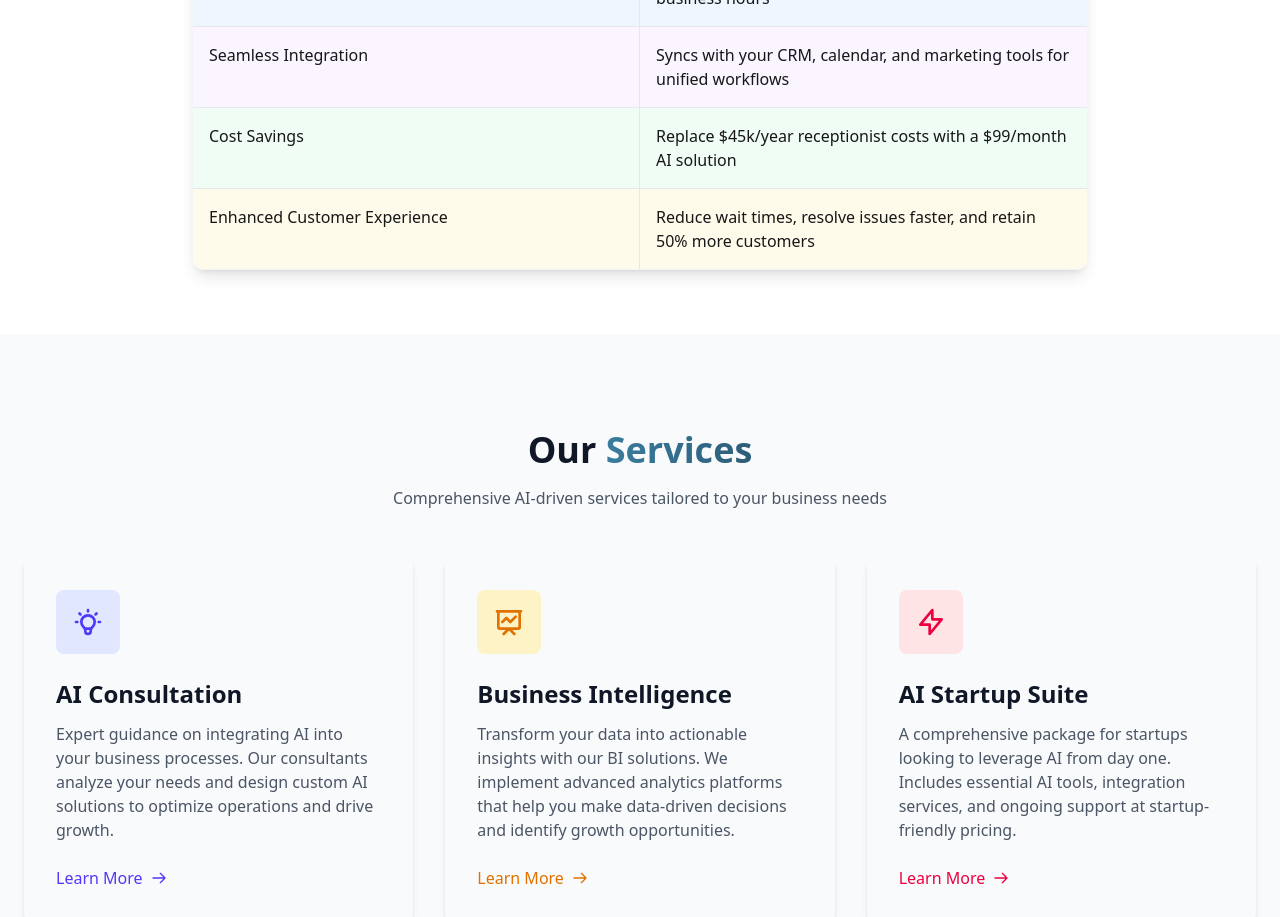
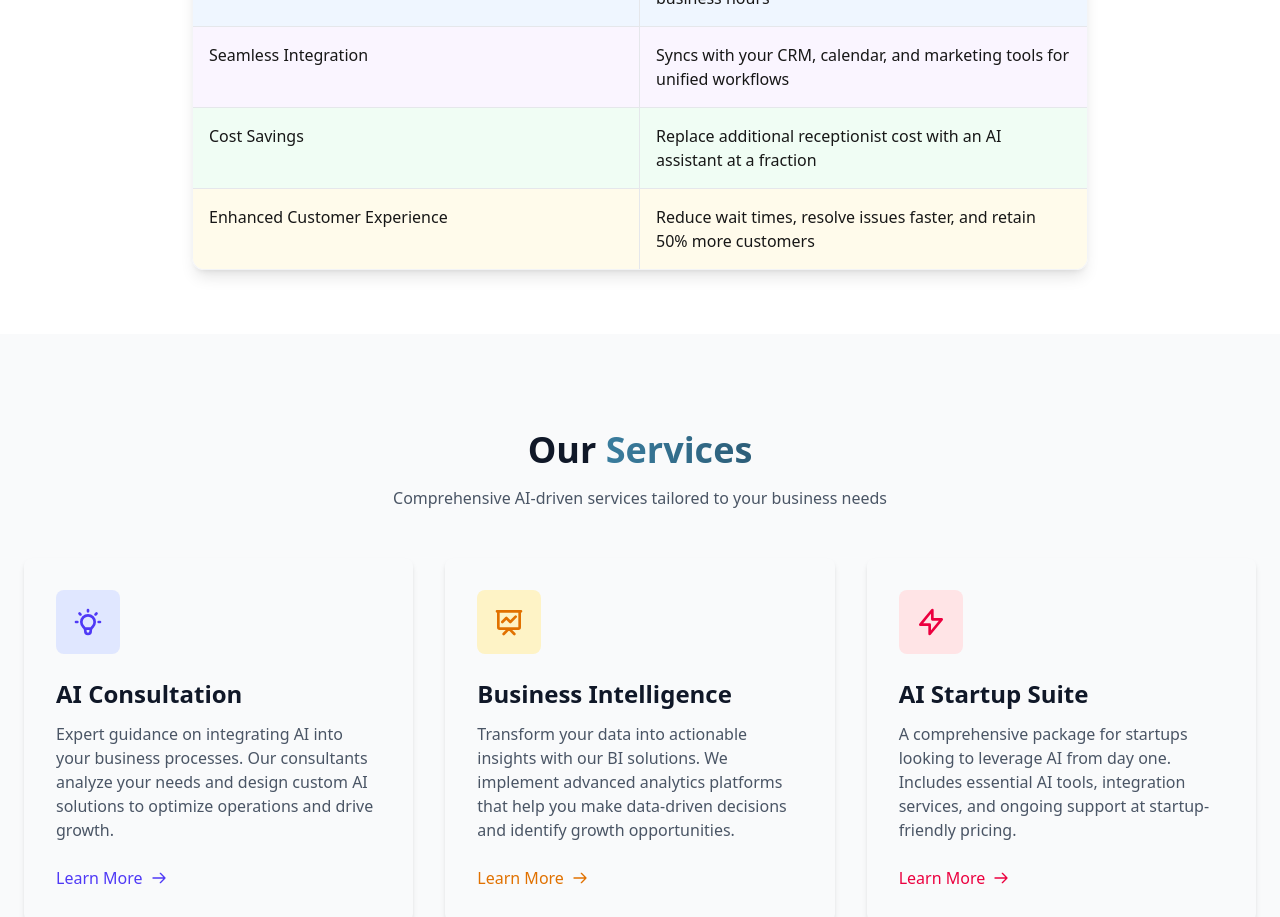
Before and after one commit to Jannatt22/Effibotic-changes, a Next.js app in the folder my-app/: page / in a window 1280 px wide. Shown: the part 1780-2697 px from the top of the page. Built offline with nearby package versions, Linux system fonts and the light colour scheme.

Commit message:
Basic website is done but need to add voice agent product page and chatbot page

```diff
--- a/my-app/src/app/page.tsx
+++ b/my-app/src/app/page.tsx
@@ -221,7 +221,7 @@ export default function Home() {
               </div>
               <div className="p-4 border-b border-gray-200">
                 <div className="flex items-center">
-                  <span>Replace $45k/year receptionist costs with a $99/month AI solution</span>
+                  <span>Replace additional receptionist cost with an AI assistant at a fraction</span>
                 </div>
               </div>
             </div>
```
